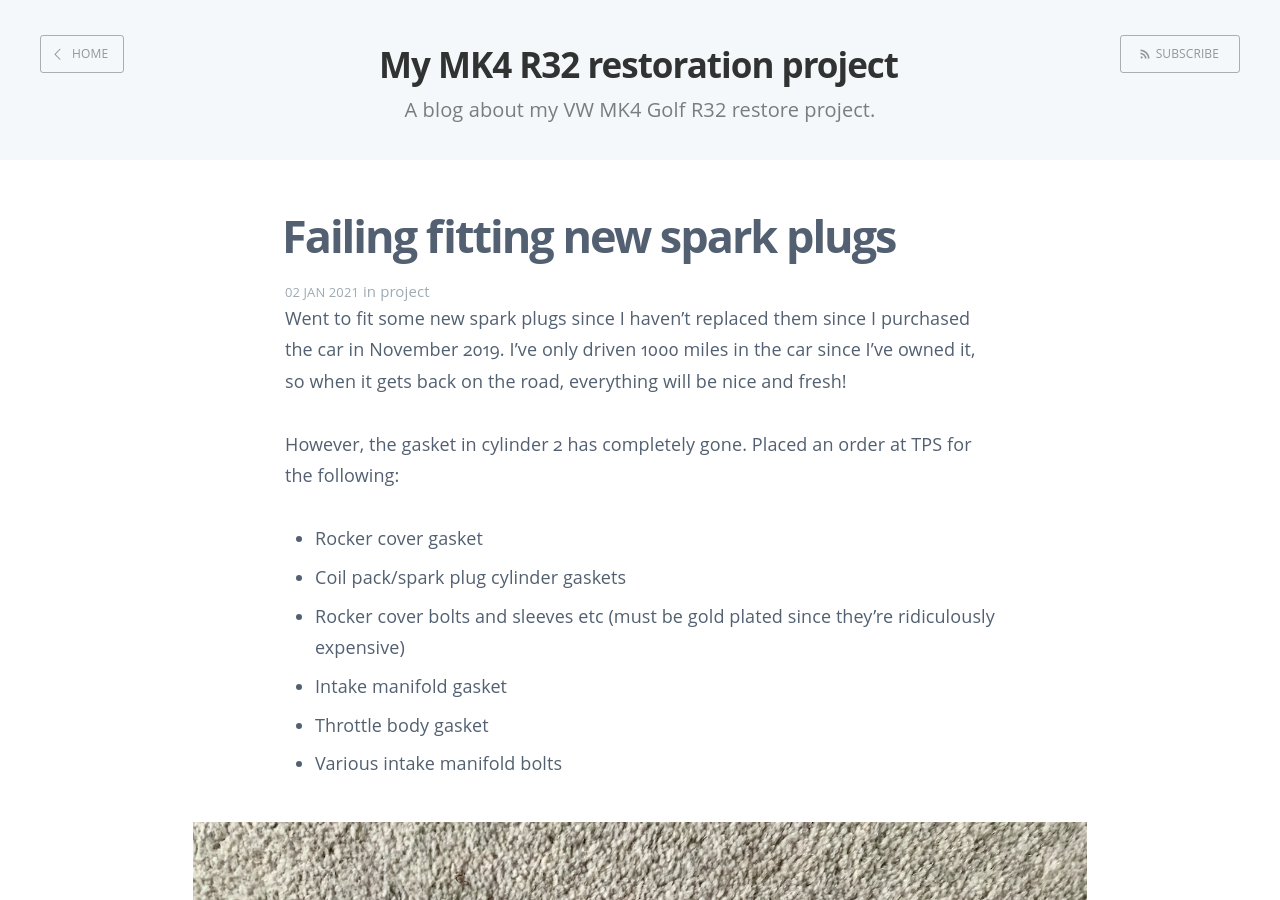
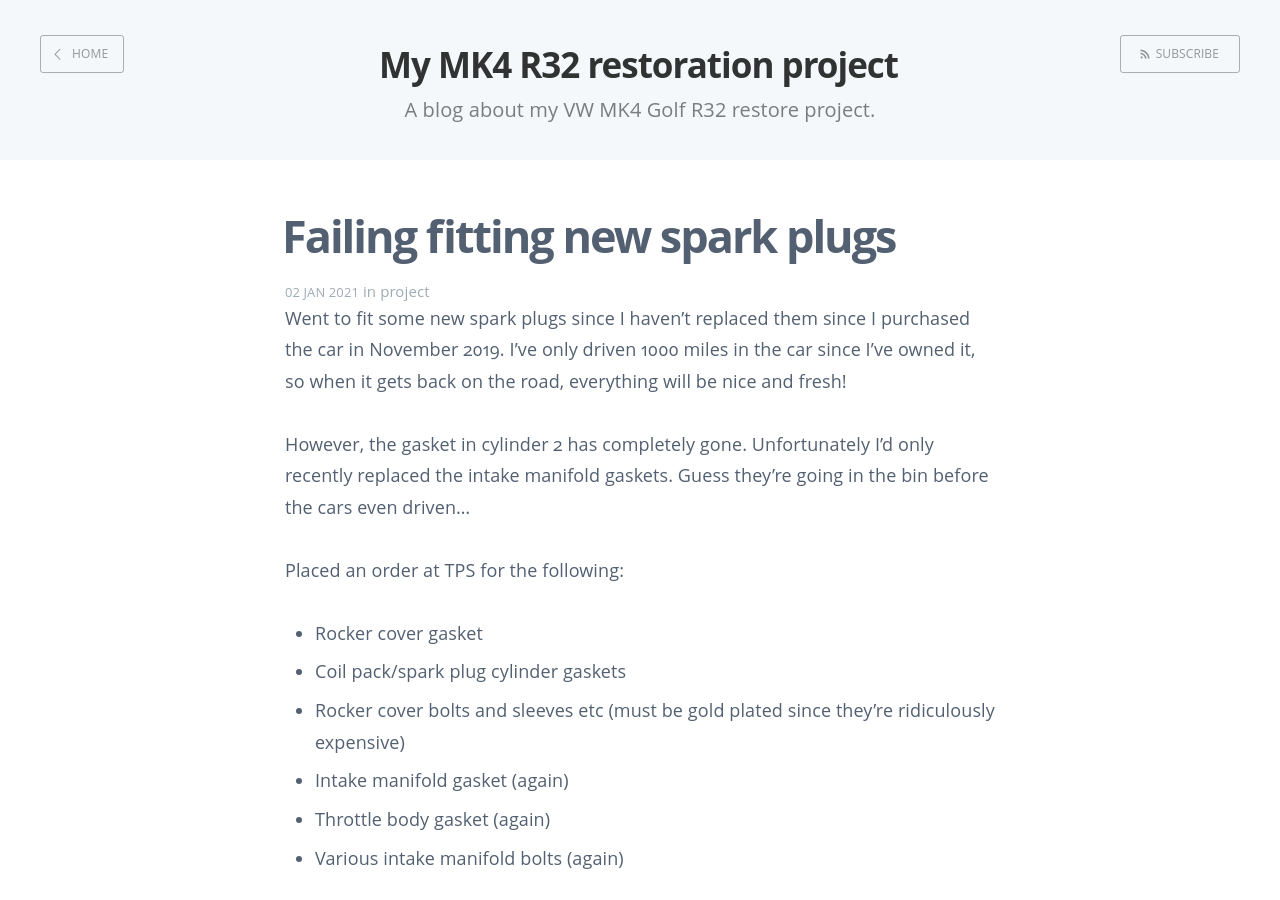
Before and after one commit to dsgnr/r32build.danielhand.io, a Jekyll site: the page built from _posts/2021-01-02-failing-fitting-new-spark-plugs.md, in a window 1280 px wide and 900 px high. Built offline with Jekyll 4.4.1, drawn with Linux system fonts in a browser that asks for light colours.

Commit message:
Update failing plugs

```diff
--- a/_posts/2021-01-02-failing-fitting-new-spark-plugs.md
+++ b/_posts/2021-01-02-failing-fitting-new-spark-plugs.md
@@ -9,14 +9,16 @@ author: dan_hand
 
 Went to fit some new spark plugs since I haven't replaced them since I purchased the car in November 2019. I've only driven 1000 miles in the car since I've owned it, so when it gets back on the road, everything will be nice and fresh!
 
-However, the gasket in cylinder 2 has completely gone. Placed an order at TPS for the following:
+However, the gasket in cylinder 2 has completely gone. Unfortunately I'd only recently replaced the intake manifold gaskets. Guess they're going in the bin before the cars even driven...
+
+Placed an order at TPS for the following:
 
 - Rocker cover gasket
 - Coil pack/spark plug cylinder gaskets
 - Rocker cover bolts and sleeves etc (must be gold plated since they're ridiculously expensive)
-- Intake manifold gasket
-- Throttle body gasket
-- Various intake manifold bolts
+- Intake manifold gasket (again)
+- Throttle body gasket (again)
+- Various intake manifold bolts (again)
 
 <figure class="full-img"><img src="/assets/images/failing-fitting-new-plugs-1.jpeg" alt="MK4 R32 failing fitting new spark plugs"></figure>
 <figure class="full-img"><img src="/assets/images/failing-fitting-new-plugs-2.jpeg" alt="MK4 R32 failing fitting new spark plugs"></figure>
```
